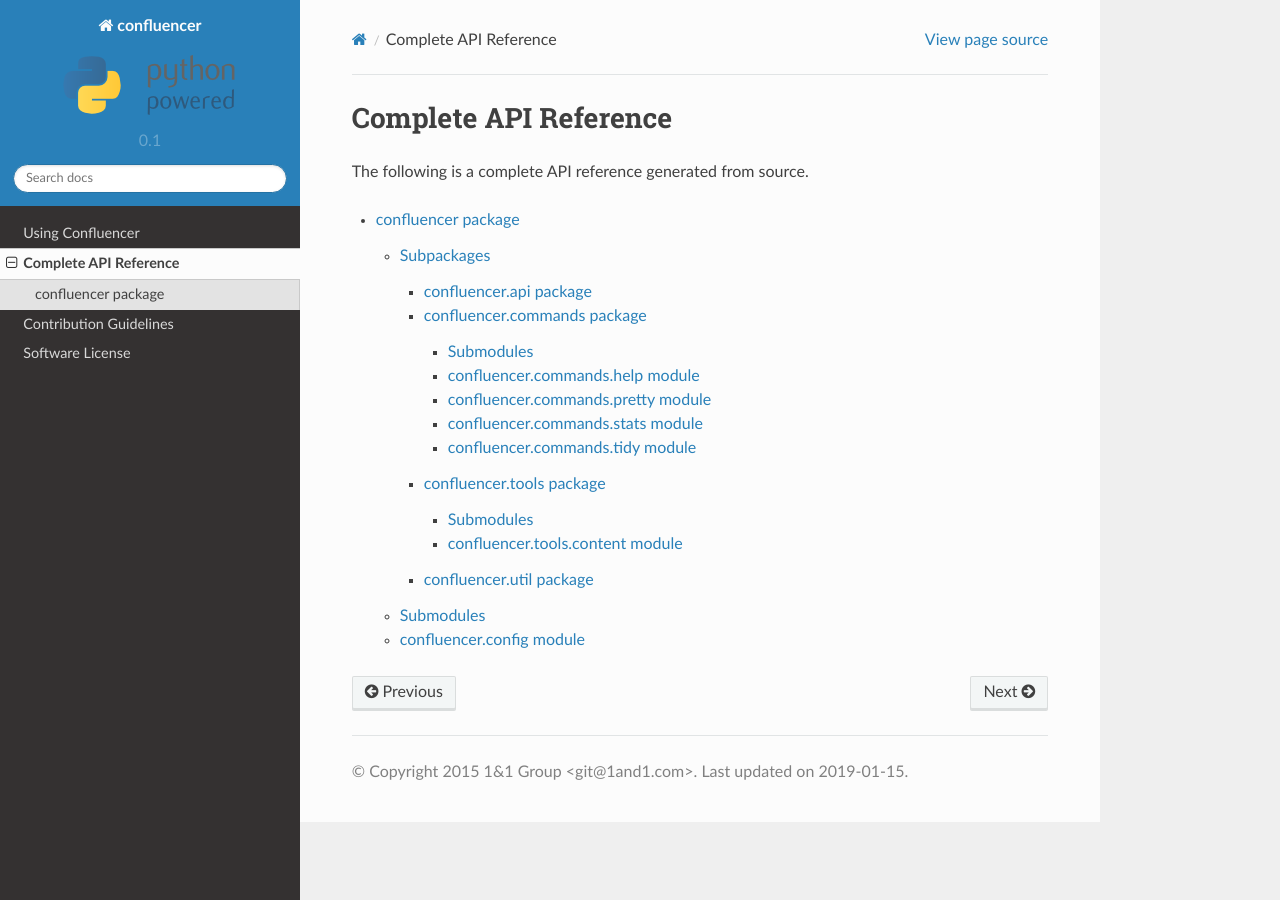
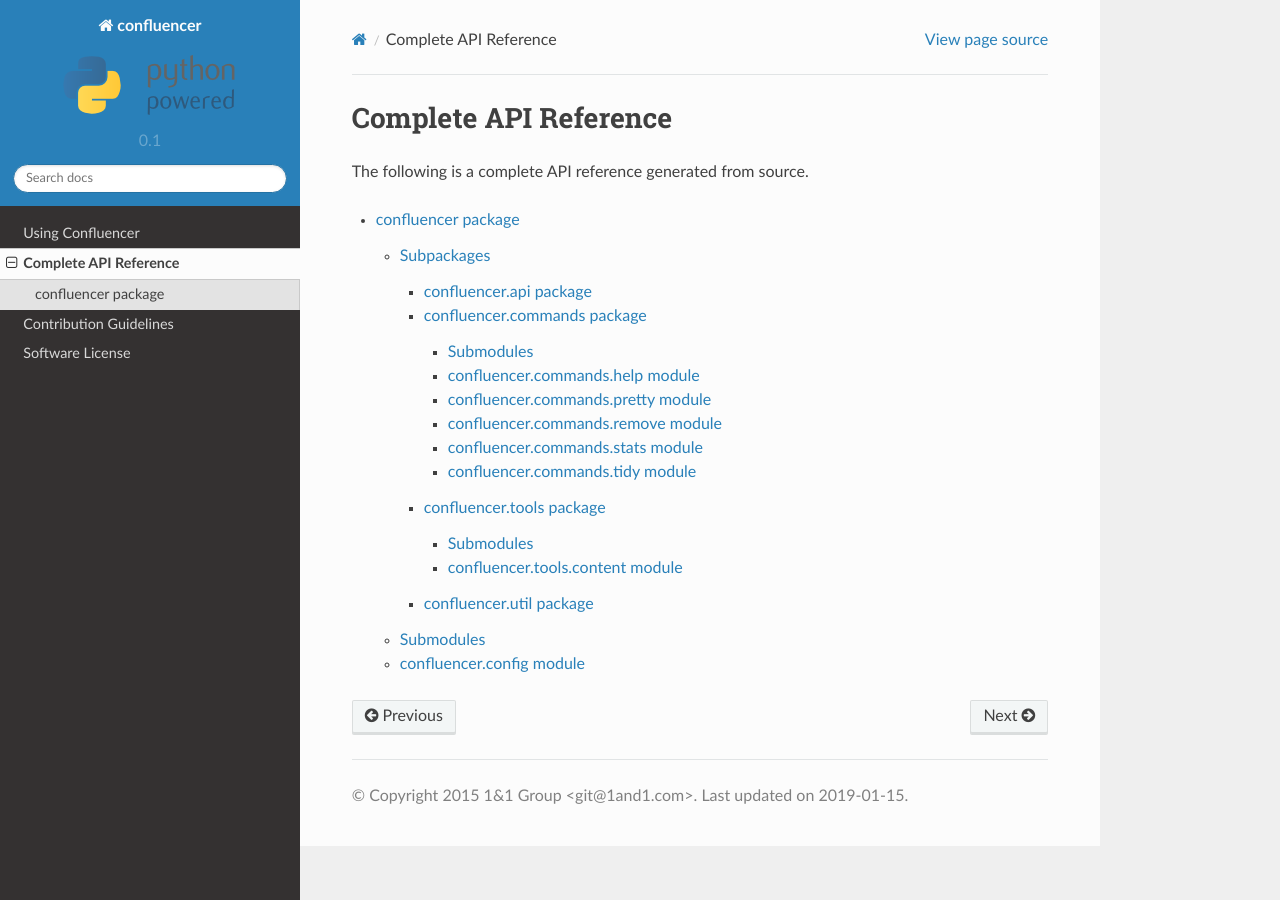
Before and after one commit to mam-dev/confluencer, a Sphinx documentation site: the page built from docs/api-reference.rst, in a window 1280 px wide. Built offline with Sphinx 7.4.7 and the Read the Docs theme 2.0.0, drawn with Linux system fonts in a browser that asks for light colours.

Commit message:
docs: new module confluencer.commands.remove

```diff
--- a/docs/api/confluencer.commands.rst
+++ b/docs/api/confluencer.commands.rst
@@ -25,6 +25,14 @@ confluencer.commands.pretty module
     :undoc-members:
     :show-inheritance:
 
+confluencer.commands.remove module
+----------------------------------
+
+.. automodule:: confluencer.commands.remove
+    :members:
+    :undoc-members:
+    :show-inheritance:
+
 confluencer.commands.stats module
 ---------------------------------
 
```
